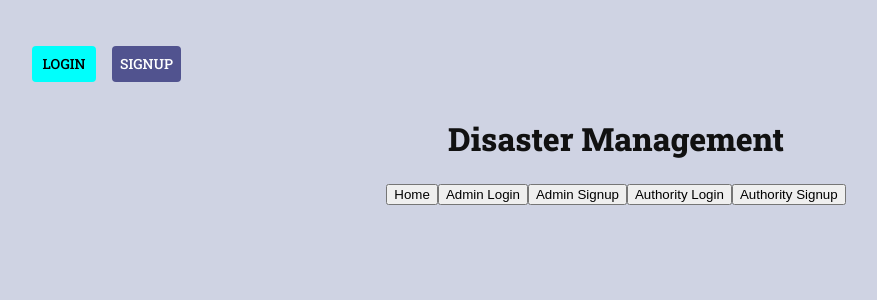
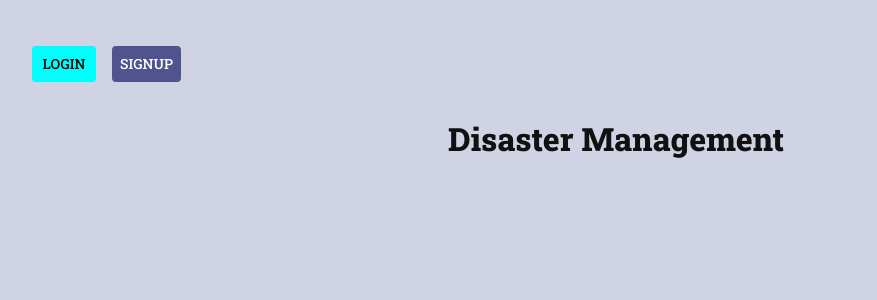
Before and after one commit to mehreen019/hackCSB_disaster_management, a React (Create React App) app in the folder weather-app-chart/: page / in a window 1280 px wide. Shown: the top 300 px of the page, without its empty margins (24-901 px from the left). Built offline with nearby package versions, Linux system fonts and the light colour scheme.

Commit message:
changed button options

```diff
--- a/weather-app-chart/src/components/Header.js
+++ b/weather-app-chart/src/components/Header.js
@@ -60,17 +60,20 @@ const Header = () => {
                 onClose={handleLoginClose}
               >
                 <MenuItem onClick={handleLoginClose}>
+                  <NavigationLink to="/admin_user/login" text="User Login" />
+                </MenuItem>
+                <MenuItem onClick={handleLoginClose}>
                   <NavigationLink to="/admin_user/login" text="Admin Login" />
                 </MenuItem>
                 <MenuItem onClick={handleLoginClose}>
-                  <NavigationLink to="/authority_user/login" text="Authority Login" />
+                  <NavigationLink to="/admin_user/login" text="Authority Login" />
                 </MenuItem>
               </Menu>
               <Button
                 onClick={handleSignupClick}
                 sx={{ bgcolor: "#51538f", color: "white" }}
               >
-                Signup
+              Signup
               </Button>
               <Menu
                 anchorEl={signupAnchorEl}
@@ -78,7 +81,7 @@ const Header = () => {
                 onClose={handleSignupClose}
               >
                 <MenuItem onClick={handleSignupClose}>
-                  <NavigationLink to="/admin_user/signup" text="Admin Signup" />
+                  <NavigationLink to="/admin_user/signup" text="User Signup" />
                 </MenuItem>
                 <MenuItem onClick={handleSignupClose}>
                   <NavigationLink to="/authority_user/signup" text="Authority Signup" />
--- a/weather-app-chart/src/pages/LandingPage.js
+++ b/weather-app-chart/src/pages/LandingPage.js
@@ -6,11 +6,11 @@ function LandingPage() {
     <div>
       <h1>Disaster Management</h1>
       <div>
-        <Link to="/home"><button>Home</button></Link>
+        {/* <Link to="/home"><button>Home</button></Link>
         <Link to="/admin_user/login"><button>Admin Login</button></Link>
         <Link to="/admin_user/signup"><button>Admin Signup</button></Link>
         <Link to="/authority_user/login"><button>Authority Login</button></Link>
-        <Link to="/authority_user/signup"><button>Authority Signup</button></Link>
+        <Link to="/authority_user/signup"><button>Authority Signup</button></Link> */}
       </div>
     </div>
   );
```
